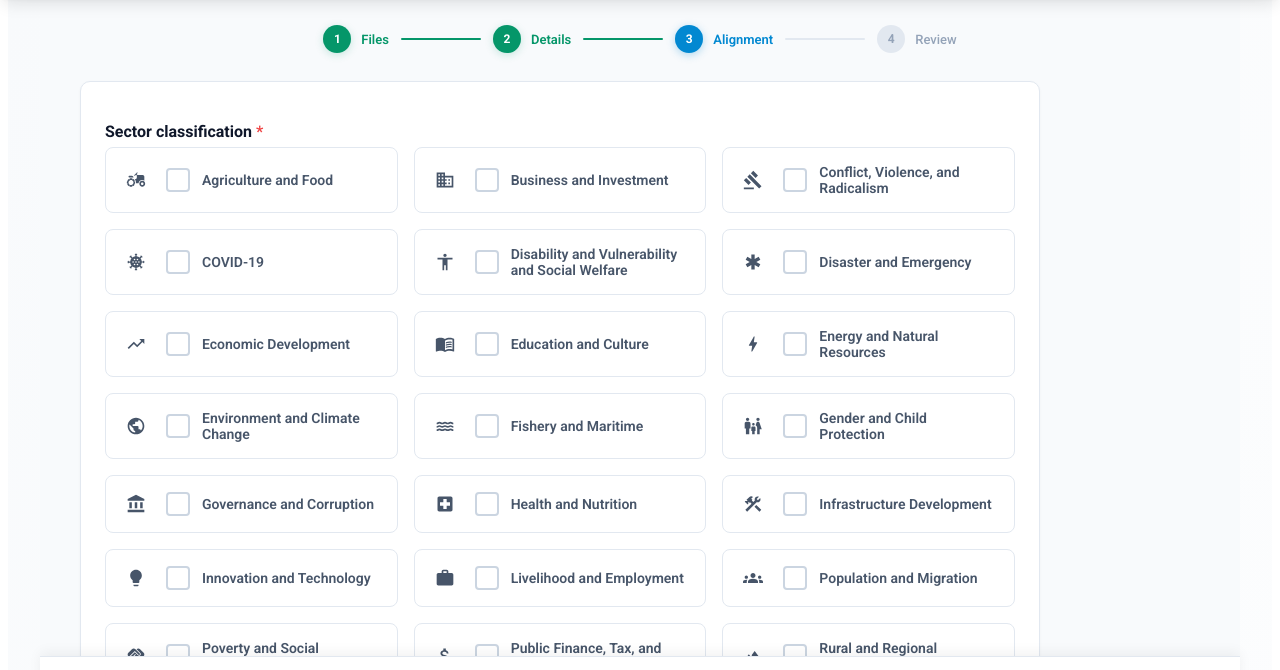
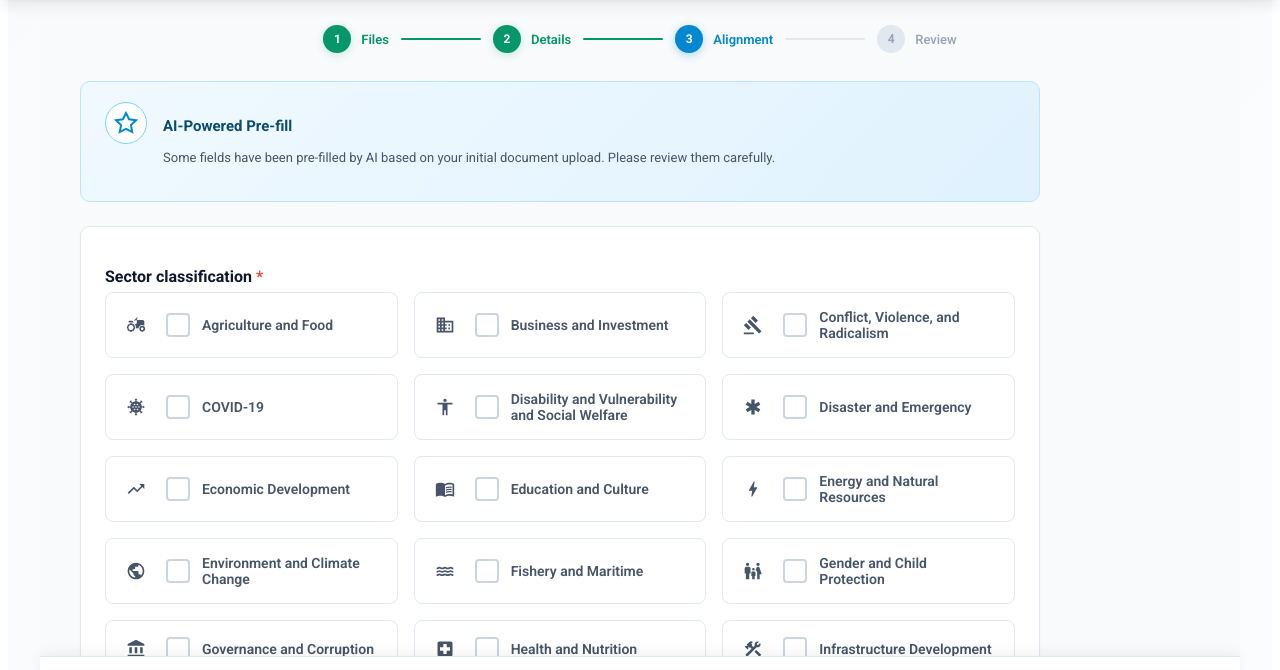
Before and after one commit to tonitegarsahidi/DOMESV2, an Astro site: page /cms/submissions/new/step-3 in a window 1280 px wide. Shown: the part 73-743 px from the top of the page. Built offline with nearby package versions, Linux system fonts and the light colour scheme; Astro itself is replaced by a stand-in of ours.

Commit message:
feat: add AI Powered pre fill section in step 2,3,4

```diff
--- a/src/components/cms/CMSNewSubmissionStep3.jsx
+++ b/src/components/cms/CMSNewSubmissionStep3.jsx
@@ -246,6 +246,19 @@ export default function CMSNewSubmissionStep3() {
           </div>
 
           <div className="wiz-s3-content">
+            {/* AI pre-fill notice banner */}
+            <div className="wiz-ai-banner">
+              <div className="wiz-ai-icon">
+                <svg width="24" height="24" viewBox="0 0 24 24" fill="none" stroke="currentColor" strokeWidth="2">
+                  <polygon points="12 2 15.09 8.26 22 9.27 17 14.14 18.18 21.02 12 17.77 5.82 21.02 7 14.14 2 9.27 8.91 8.26 12 2" />
+                </svg>
+              </div>
+              <div className="wiz-ai-text">
+                <h3>AI-Powered Pre-fill</h3>
+                <p>Some fields have been pre-filled by AI based on your initial document upload. Please review them carefully.</p>
+              </div>
+            </div>
+
             {/* ── SECTOR CLASSIFICATION ── */}
             <div className="wiz-s3-card">
               <h3 className="wiz-s3-card-title">Sector classification <span className="wiz-required">*</span></h3>
```
Also changed, not shown: src/components/cms/CMSNewSubmissionStep4.jsx (+13 -0 lines).
